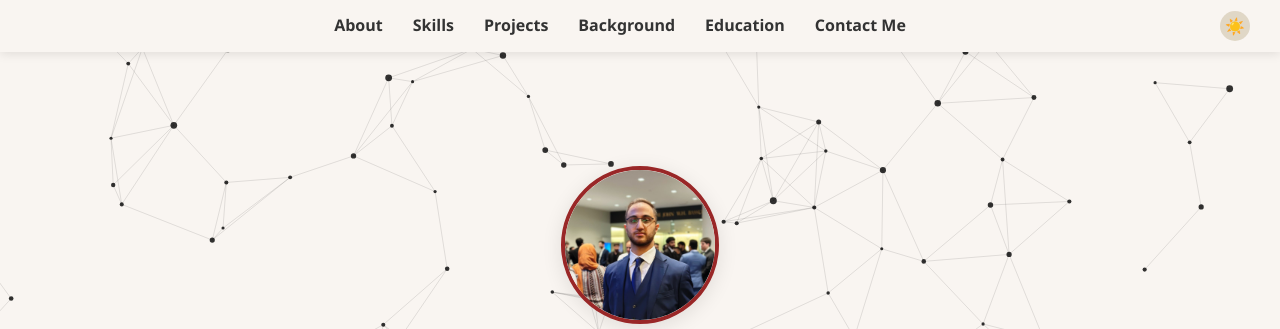
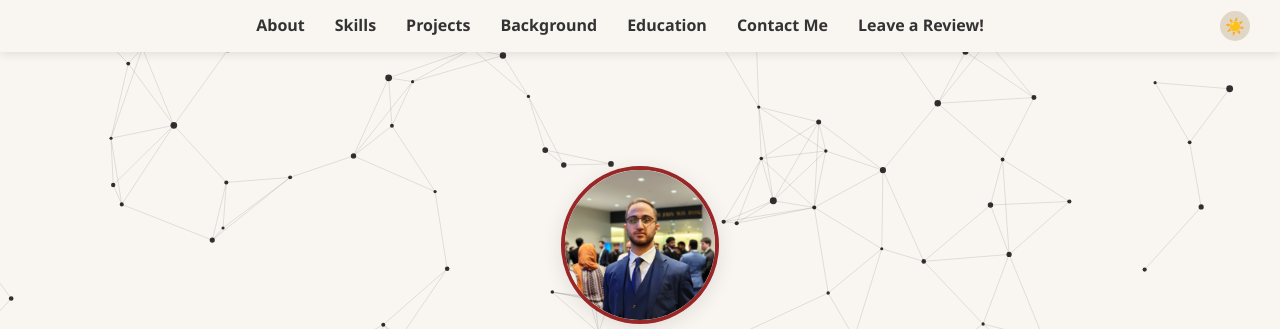
Before and after one commit to SHJavaheri/shjavaheri.github.io, a plain HTML site: page index.html in a window 1280 px wide. Shown: the top 329 px of the page. Drawn offline with nearby package versions, Linux system fonts and the light colour scheme.

Commit message:
Added Review Section!

```diff
--- a/index.html
+++ b/index.html
@@ -30,6 +30,7 @@
             <li><a href="#background">Background</a></li>
             <li><a href="#education">Education</a></li>
             <li><a href="#contact">Contact Me</a></li>
+            <li><a href="reviews.html">Leave a Review!</a></li>
           </ul>
 
           <button id="darkModeToggle">
```
